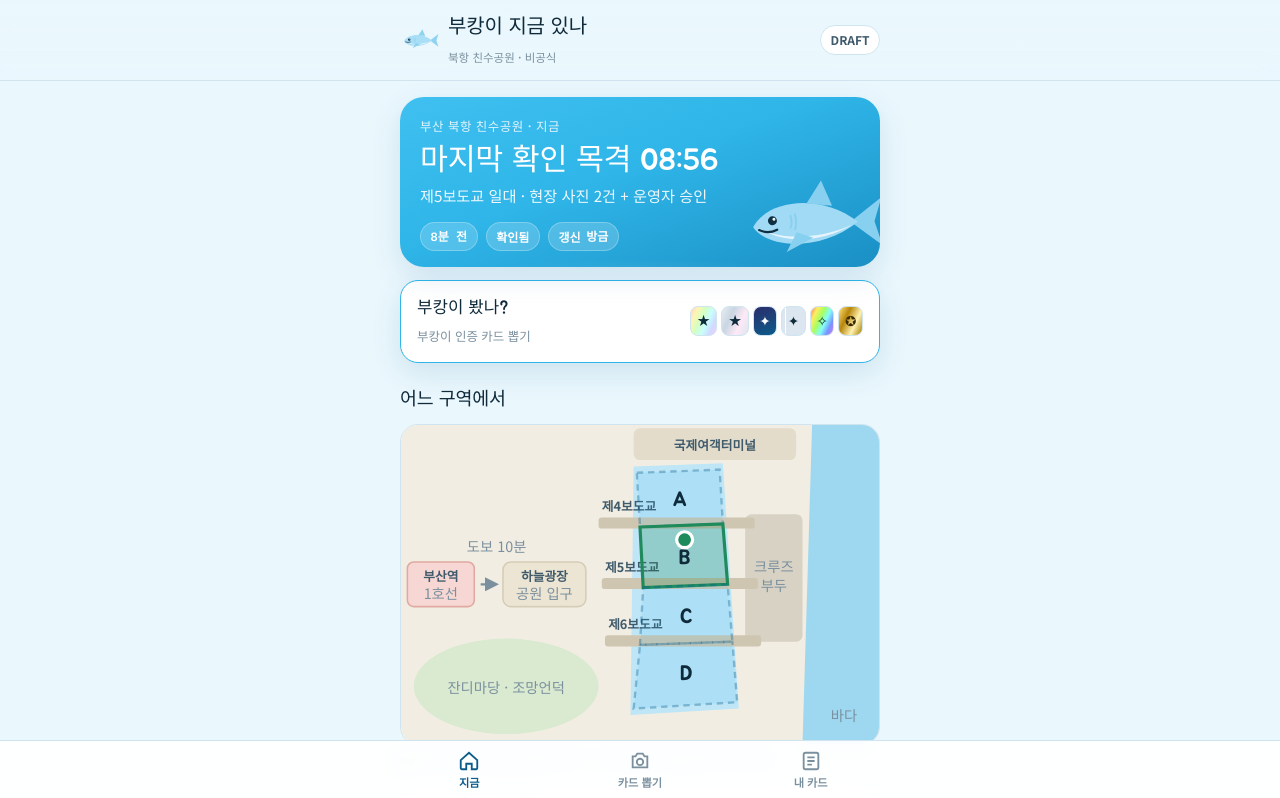
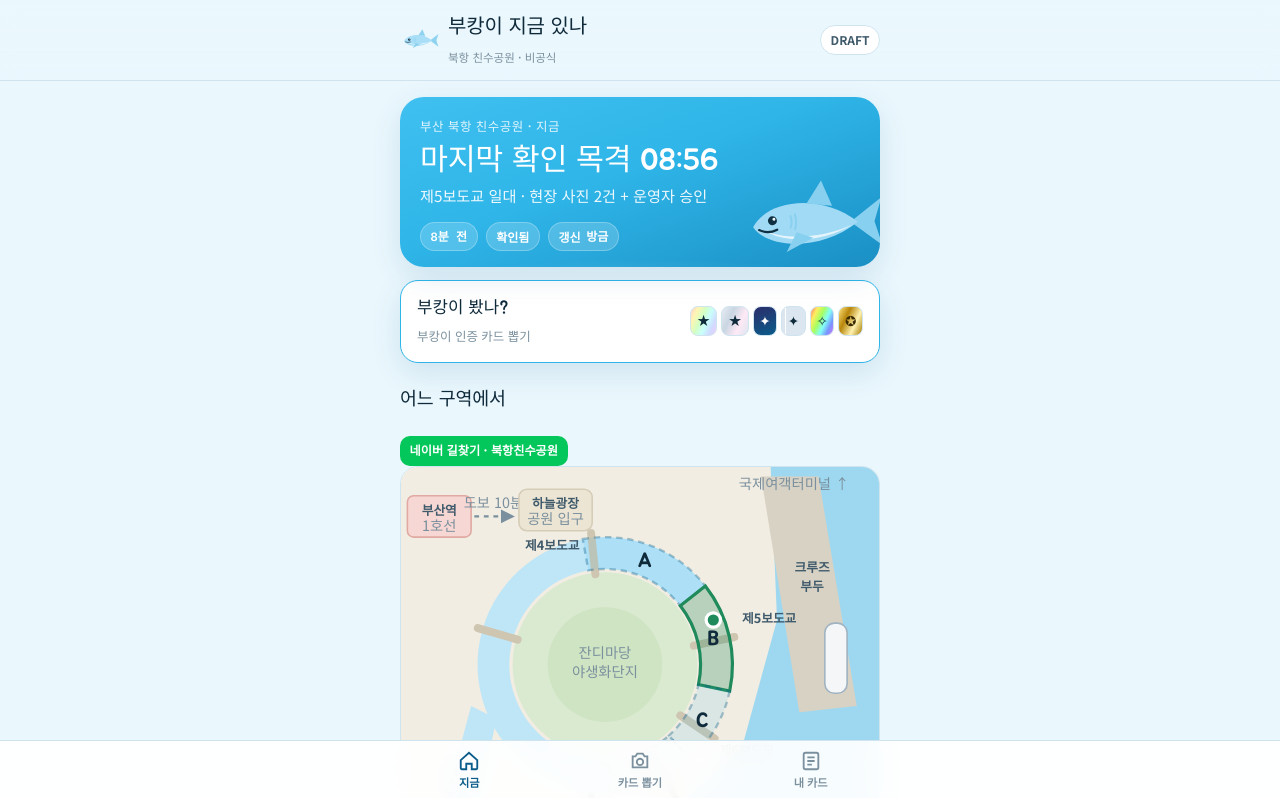
Before and after one commit to pizzalist/where-is-bukangi, a React (Vite) app: page / in a window 1280 px wide. Shown: the top 798 px of the page. Built offline with nearby package versions, Linux system fonts and the light colour scheme.

Commit message:
위성 기하로 지도 재작성(고리 수로·방파제·크루즈 부두), 기본 구역 제5보도교, 길찾기 위치 이동, 밈 기술명 보강, 풀아트 계열 가로사진 잘림 해결
Co-Authored-By: Claude Opus 5 <noreply@anthropic.com>

```diff
--- a/public/status.json
+++ b/public/status.json
@@ -28,7 +28,7 @@
     },
     {
       "code": "D",
-      "name": "자갈마당"
+      "name": "방파제"
     }
   ],
   "timeline": [
--- a/src/components/HoloCard.tsx
+++ b/src/components/HoloCard.tsx
@@ -93,7 +93,8 @@ export default function HoloCard(p: HoloCardProps) {
       <div className="holo-inner">
         {meta.layout === "fullart" && (
           <div className="holo-bleed">
-            <img src={p.photoDataUrl ?? SAMPLE} alt="" draggable={false} />
+            <img className="bleed-bg" src={p.photoDataUrl ?? SAMPLE} alt="" draggable={false} />
+            <img className="bleed-fg" src={p.photoDataUrl ?? SAMPLE} alt="" draggable={false} />
             <div className="fx fx-art" /><div className="fx fx-artglitter" />
           </div>
         )}
--- a/src/components/ZoneMap.tsx
+++ b/src/components/ZoneMap.tsx
@@ -2,64 +2,78 @@ import type { ZoneCode } from "../lib/types";
 import { ZONES } from "../lib/zones";
 
 /**
- * 부캉이 출몰 구간 약도. 실제 축척 아님.
- * 방위는 네이버 지도와 같게: 왼쪽=부산역(내륙), 오른쪽=바다, 위=국제여객터미널.
- * 사람들이 부산역에서 걸어 들어오는 동선을 기준으로 그린다.
+ * 위성사진 기하를 따른 약도 (북쪽 위).
+ * 원형 공원을 고리 수로가 감싸고, 수로는 동남쪽 방파제 사이로 바다와 만난 뒤
+ * 동→북→서로 감아 돌아 서남쪽(마리나 방향)으로 빠진다. 이 휜 구조 때문에 상어가 못 나간다.
+ * 크루즈 부두는 동쪽, 부산역·하늘광장은 서북쪽.
+ * 보도교 번호는 기사 기준(제5보도교 = 크루즈 부두 앞)이며 나머지는 현장 확인 필요.
  */
 const SHAPES: Record<ZoneCode, { d: string; lx: number; ly: number }> = {
-  A: { d: "M148 30 L200 28 L202 62 L150 64 Z", lx: 175, ly: 51 },
-  B: { d: "M150 64 L202 62 L205 100 L152 102 Z", lx: 178, ly: 87 },
-  C: { d: "M152 102 L205 100 L208 136 L150 138 Z", lx: 179, ly: 124 },
-  D: { d: "M150 138 L208 136 L211 174 L146 178 Z", lx: 179, ly: 160 },
+  A: { d: "M114.1 45.2 A80 80 0 0 1 191.0 74.7 L175.3 87.1 A60 60 0 0 0 117.6 64.9 Z", lx: 153, ly: 59 },
+  B: { d: "M191.0 74.7 A80 80 0 0 1 206.3 140.6 L186.7 136.5 A60 60 0 0 0 175.3 87.1 Z", lx: 196, ly: 108 },
+  C: { d: "M206.3 140.6 A80 80 0 0 1 181.5 183.5 L168.1 168.6 A60 60 0 0 0 186.7 136.5 Z", lx: 189, ly: 159 },
+  D: { d: "M181.5 183.5 A80 80 0 0 1 130.8 204.0 L130.1 184.0 A60 60 0 0 0 168.1 168.6 Z", lx: 154, ly: 189 },
   E: { d: "", lx: 0, ly: 0 },
   F: { d: "", lx: 0, ly: 0 },
 };
 
 export default function ZoneMap({ hot, active, onPick }: { hot?: ZoneCode | null; active?: ZoneCode | null; onPick?: (z: ZoneCode) => void }) {
   return (
-    <svg className="zone-map" viewBox="0 0 300 200" role="img" aria-label="부캉이 출몰 구간 약도">
-      <rect x="0" y="0" width="300" height="200" className="land" />
+    <svg className="zone-map" viewBox="0 0 300 232" role="img" aria-label="부캉이 출몰 구간 약도 (위성 기준)">
+      <defs>
+        <marker id="arw" markerWidth="6" markerHeight="6" refX="5" refY="3" orient="auto"><path d="M0 0 L6 3 L0 6 Z" fill="#7b909e" /></marker>
+      </defs>
+      <rect x="0" y="0" width="300" height="232" className="land" />
 
-      {/* 바다 (오른쪽) */}
-      <path d="M258 0 L300 0 L300 200 L252 200 Z" className="sea" />
-      <text x="278" y="186" textAnchor="middle" className="landmark">바다</text>
+      {/* 바다 (동·남) */}
+      <path d="M300 0 L300 232 L96 232 L118 210 L172 214 L214 176 L236 96 L232 0 Z" className="sea" />
+      <text x="262" y="200" textAnchor="middle" className="landmark">바다</text>
 
-      {/* 부산역 (왼쪽 출발점) */}
-      <rect x="4" y="86" width="42" height="28" rx="4" className="station" />
-      <text x="25" y="98" textAnchor="middle" className="label-sm">부산역</text>
-      <text x="25" y="109" textAnchor="middle" className="landmark">1호선</text>
-      <path d="M50 100 L60 100" className="walk" markerEnd="url(#arw)" />
-      <defs><marker id="arw" markerWidth="6" markerHeight="6" refX="5" refY="3" orient="auto"><path d="M0 0 L6 3 L0 6 Z" fill="#7b909e" /></marker></defs>
+      {/* 크루즈 부두 (동쪽, 비스듬한 긴 부두) */}
+      <path d="M226 6 L262 6 L286 150 L250 154 Z" className="pier" />
+      <text x="258" y="66" textAnchor="middle" className="label-sm">크루즈</text>
+      <text x="258" y="78" textAnchor="middle" className="label-sm">부두</text>
+      <rect x="266" y="98" width="14" height="44" rx="6" className="ship" />
+      <text x="212" y="14" className="landmark">국제여객터미널 ↑</text>
 
-      {/* 하늘광장 · 공원 진입 */}
-      <rect x="64" y="86" width="52" height="28" rx="5" className="plaza" />
-      <text x="90" y="98" textAnchor="middle" className="label-sm">하늘광장</text>
-      <text x="90" y="109" textAnchor="middle" className="landmark">공원 입구</text>
-      <text x="60" y="80" textAnchor="middle" className="landmark">도보 10분</text>
+      {/* 부산역 → 하늘광장 (서북) */}
+      <rect x="4" y="18" width="40" height="26" rx="4" className="station" />
+      <text x="24" y="30" textAnchor="middle" className="label-sm">부산역</text>
+      <text x="24" y="40" textAnchor="middle" className="landmark">1호선</text>
+      <path d="M46 31 L70 31" className="walk" markerEnd="url(#arw)" />
+      <text x="58" y="26" textAnchor="middle" className="landmark">도보 10분</text>
+      <rect x="74" y="14" width="46" height="26" rx="5" className="plaza" />
+      <text x="97" y="26" textAnchor="middle" className="label-sm">하늘광장</text>
+      <text x="97" y="36" textAnchor="middle" className="landmark">공원 입구</text>
 
-      {/* 공원 녹지 */}
-      <ellipse cx="66" cy="164" rx="58" ry="30" className="green" />
-      <text x="66" y="168" textAnchor="middle" className="landmark">잔디마당 · 조망언덕</text>
+      {/* 고리 수로 + 서남쪽 연장 */}
+      <path d="M130.8 204.0 A80 80 0 1 1 191.0 74.7 L175.3 87.1 A60 60 0 1 0 130.1 184.0 Z" className="water" />
+      <path d="M60 158 L44 232 L22 232 L44 150 Z" className="water" />
+      <text x="34" y="200" textAnchor="middle" className="landmark" transform="rotate(-76 34 200)">마리나 방향 →</text>
 
-      {/* 국제여객터미널 · 크루즈 부두 */}
-      <rect x="146" y="2" width="102" height="20" rx="4" className="bldg" />
-      <text x="197" y="16" textAnchor="middle" className="label-sm">국제여객터미널</text>
-      <rect x="216" y="56" width="36" height="80" rx="4" className="pier" />
-      <text x="234" y="92" textAnchor="middle" className="landmark">크루즈</text>
-      <text x="234" y="104" textAnchor="middle" className="landmark">부두</text>
+      {/* 원형 공원 */}
+      <circle cx="128" cy="124" r="58" className="green" />
+      <circle cx="128" cy="124" r="36" className="green2" />
+      <text x="128" y="120" textAnchor="middle" className="landmark">잔디마당</text>
+      <text x="128" y="132" textAnchor="middle" className="landmark">야생화단지</text>
 
-      {/* 수로 (휘어서 바다로 못 나감) */}
-      <path d="M146 26 L202 24 L212 178 L144 182 Z" className="water" />
+      {/* 방파제 (수로 입구 양쪽) */}
+      <g className="breakwater">
+        <line x1="166.5" y1="196.4" x2="173.1" y2="208.8" />
+        <line x1="119.4" y1="205.6" x2="118.0" y2="219.5" />
+      </g>
+      <text x="150" y="226" textAnchor="middle" className="landmark">방파제 · 수로 입구</text>
 
       {/* 보도교 */}
       <g className="bridge">
-        <rect x="124" y="58" width="98" height="7" rx="2" />
-        <rect x="126" y="96" width="98" height="7" rx="2" />
-        <rect x="128" y="132" width="98" height="7" rx="2" />
+        <line x1="122.0" y1="67.3" x2="119.3" y2="41.5" />
+        <line x1="73.2" y1="108.3" x2="48.2" y2="101.1" />
+        <line x1="183.8" y1="112.1" x2="209.2" y2="106.7" />
+        <line x1="175.3" y1="155.9" x2="196.8" y2="170.4" />
       </g>
-      <text x="126" y="54" className="label-sm">제4보도교</text>
-      <text x="128" y="92" className="label-sm">제5보도교</text>
-      <text x="130" y="128" className="label-sm">제6보도교</text>
+      <text x="112" y="52" textAnchor="end" className="label-sm">제4보도교</text>
+      <text x="214" y="98" className="label-sm">제5보도교</text>
+      <text x="200" y="181" className="label-sm">제6보도교</text>
 
       {ZONES.map((z) => {
         const s = SHAPES[z.code];
@@ -67,8 +81,8 @@ export default function ZoneMap({ hot, active, onPick }: { hot?: ZoneCode | null
         return (
           <g key={z.code} onClick={() => onPick?.(z.code)} style={{ cursor: onPick ? "pointer" : "default" }}>
             <path d={s.d} className={`zone${hot === z.code ? " hot" : ""}${active === z.code ? " active" : ""}${z.main ? " main" : ""}`} />
-            <text x={s.lx} y={s.ly} textAnchor="middle" className="label">{z.code}</text>
-            {hot === z.code && <circle cx={s.lx} cy={s.ly - 15} r="5" className="marker" />}
+            <text x={s.lx} y={s.ly + 4} textAnchor="middle" className="label">{z.code}</text>
+            {hot === z.code && <circle cx={s.lx} cy={s.ly - 12} r="4.5" className="marker" />}
           </g>
         );
       })}
--- a/src/pages/Certify.tsx
+++ b/src/pages/Certify.tsx
@@ -4,7 +4,7 @@ import exifr from "exifr";
 import type { Status, ZoneCode, Submission } from "../lib/types";
 import { addSubmission, uid, nextOrdinal } from "../lib/store";
 import { rollRarity, RARITY_ORDER, RARITY_META, oddsPercent } from "../lib/rarity";
-import { ZONES, ZONE_BY_CODE, inPark } from "../lib/zones";
+import { ZONES, ZONE_BY_CODE, inPark, DEFAULT_ZONE } from "../lib/zones";
 import ZoneMap from "../components/ZoneMap";
 import Shark from "../components/Shark";
 
@@ -17,7 +17,7 @@ export default function Certify({ status, onDone }: { status: Status; onDone: (s
   const fileRef = useRef<HTMLInputElement>(null);
   const [photo, setPhoto] = useState<string | undefined>();
   const [takenAt, setTakenAt] = useState(toLocalInput(new Date()));
-  const [zone, setZone] = useState<ZoneCode | "">("");
+  const [zone, setZone] = useState<ZoneCode | "">(DEFAULT_ZONE);
   const [gps, setGps] = useState<{ lat: number; lng: number } | null>(null);
   const [auto, setAuto] = useState<string[]>([]);
 
@@ -81,7 +81,7 @@ export default function Certify({ status, onDone }: { status: Status; onDone: (s
               <div className="pickmap">
                 <div className="pm-head">
                   <span className="pl">본 곳</span>
-                  <b>{zone ? ZONE_BY_CODE[zone].full : "지도에서 골라주세요"}</b>
+                  <b>{zone ? ZONE_BY_CODE[zone].full : "지도에서 골라주세요"}</b>{zone === DEFAULT_ZONE && <small className="pm-def">처음 나타난 곳</small>}
                 </div>
                 <ZoneMap active={zone || null} onPick={(z) => setZone(z)} />
                 <div className="pm-chips">
--- a/src/pages/Home.tsx
+++ b/src/pages/Home.tsx
@@ -66,12 +66,12 @@ export default function Home({ status }: { status: Status }) {
       <section className="section">
         <div className="section-head">
           <h2>어느 구역에서</h2>
-
         </div>
+        <a className="go go-wide" href={naverDirections()} target="_blank" rel="noreferrer">네이버 길찾기 · {PARK.name}</a>
         <ZoneMap hot={hotZone} active={pick} onPick={(z) => setPick(pick === z ? null : z)} />
         <div className="map-legend">
           <span><i className="lg-hot" />마지막으로 목격이 확인된 구역</span>
-          <span><i className="lg-zone" />수로 구간 · 탭하면 그 구역 기록</span>
+          <span><i className="lg-zone" />수로 구간 · 탭하면 기록</span><span><i className="lg-bw" />방파제</span>
         </div>
         <div className="zone-list">
           {ZONES.map((z) => (
@@ -84,7 +84,6 @@ export default function Home({ status }: { status: Status }) {
             </button>
           ))}
         </div>
-        <a className="go go-wide" href={naverDirections()} target="_blank" rel="noreferrer">네이버 길찾기 · {PARK.name}</a>
         <p className="zone-note">상어는 수로가 휜 구조 탓에 이 구간을 벗어나지 못하고 있어요. 구간 안 이동은 도보 몇 분이라 길찾기는 공원 한 곳으로만 안내해요.</p>
         <AnimatePresence>
           {pick && (
--- a/src/styles.css
+++ b/src/styles.css
@@ -116,6 +116,12 @@ input, select, textarea { font: inherit; }
 .zone-map .bldg { fill: #e3dccb; }
 .zone-map .pier { fill: #d8d2c4; }
 .zone-map .green { fill: #d9ead0; }
+.zone-map .green2 { fill: #cfe4c2; }
+.zone-map .ship { fill: #f4f6f8; stroke: #9fb3c2; stroke-width: 1; }
+.zone-map .breakwater line { stroke: #8a8172; stroke-width: 4; stroke-linecap: round; }
+.zone-map .bridge line { stroke: #cfc6b2; stroke-width: 5; stroke-linecap: round; }
+.map-legend .lg-bw { background: #8a8172; height: 4px; border-radius: 2px; align-self: center; }
+.pm-def { margin-left: 0.4rem; font-size: 0.7rem; color: var(--ok); background: var(--ok-soft); padding: 0.1rem 0.45rem; border-radius: 999px; }
 .zone-map .station { fill: #f6d7d3; stroke: #e0a9a1; stroke-width: 1; }
 .zone-map .plaza { fill: #ece5d3; stroke: #d6cdb8; stroke-width: 1; }
 .zone-map .walk { stroke: #7b909e; stroke-width: 1.5; stroke-dasharray: 3 3; fill: none; }
@@ -247,6 +253,8 @@ input, select, textarea { font: inherit; }
 /* full-art layout */
 .holo-bleed { position: absolute; inset: 0; z-index: 0; background: linear-gradient(160deg, #5fcdf6, #0b5c8a); }
 .holo-bleed img { width: 100%; height: 100%; object-fit: cover; display: block; }
+.holo-bleed .bleed-bg { position: absolute; inset: 0; filter: blur(14px) brightness(.7) saturate(1.2); transform: scale(1.15); }
+.holo-bleed .bleed-fg { position: absolute; left: 0; right: 0; top: 0; height: 68%; object-fit: contain; object-position: center 45%; }
 .holo-bleed .holo-photo-ph { height: 100%; }
 .layout-fullart .holo-frame { inset: 0; background: transparent; padding: 3.5cqw 3.5cqw 3cqw; text-shadow: 0 1px 2px rgba(0,0,0,.45); }
 .layout-fullart .holo-spacer { flex: 1; }
@@ -355,7 +363,8 @@ input, select, textarea { font: inherit; }
 .holo-galaxy .holo-photo .fx-artglitter { display: none; }
 
 /* ---- full art: 사진 유지 + 좁은 흰 광선만 screen (검은 영역 = 무변화) ---- */
-.holo-fullart .holo-bleed img { filter: brightness(.74) saturate(1.3) contrast(1.25); }
+.holo-fullart .holo-bleed .bleed-bg { filter: blur(14px) brightness(.55) saturate(1.3); }
+.holo-fullart .holo-bleed .bleed-fg { filter: brightness(.92) saturate(1.2) contrast(1.12); }
 .holo-fullart .holo-bleed .fx-art { display: block;
   background-image:
     linear-gradient(115deg, #000 38%, rgba(190,235,255,.9) 47%, #fff 50%, rgba(190,235,255,.9) 53%, #000 62%),
@@ -369,7 +378,8 @@ input, select, textarea { font: inherit; }
 .holo-fullart .holo-inner { background: linear-gradient(160deg, #e8eef5, #7fa8ca); }
 
 /* ---- rainbow rare: 사진 구조 유지 + 스펙트럼 색만 입히고 광택 띠 ---- */
-.holo-rainbow .holo-bleed img { filter: grayscale(.5) brightness(.76) contrast(1.35); }
+.holo-rainbow .holo-bleed .bleed-bg { filter: blur(14px) grayscale(.5) brightness(.5); }
+.holo-rainbow .holo-bleed .bleed-fg { filter: grayscale(.5) brightness(.85) contrast(1.3); }
 .holo-rainbow .holo-bleed::before { content: ""; position: absolute; inset: 0; z-index: 2; pointer-events: none;
   background-image: linear-gradient(115deg, #ff5a78 0%, #ffd750 17%, #78ff8c 34%, #5ae1ff 51%, #828cff 68%, #e66eff 85%, #ff5a78 100%);
   background-size: 200% 200%; background-position: var(--posx) var(--posy);
@@ -388,7 +398,8 @@ input, select, textarea { font: inherit; }
 .holo-rainbow .holo-panel { background: rgba(8,20,36,.6); }
 
 /* ---- secret gold: 세피아 사진 + 금색 입히고 금 광택 띠 ---- */
-.holo-gold .holo-bleed img { filter: sepia(1) saturate(2.6) brightness(.58) contrast(1.5); }
+.holo-gold .holo-bleed .bleed-bg { filter: blur(14px) sepia(1) saturate(2.4) brightness(.4); }
+.holo-gold .holo-bleed .bleed-fg { filter: sepia(1) saturate(2.6) brightness(.68) contrast(1.4); }
 .holo-gold .holo-bleed::before { content: ""; position: absolute; inset: 0; z-index: 2; pointer-events: none;
   background: linear-gradient(115deg, #8a6300, #ffd75e 35%, #fff3c4 50%, #ffd75e 65%, #8a6300);
   background-size: 200% 200%; background-position: var(--posx) var(--posy);
```
Also changed, not shown: src/lib/rarity.ts (+5 -4 lines), src/lib/zones.ts (+6 -3 lines).
